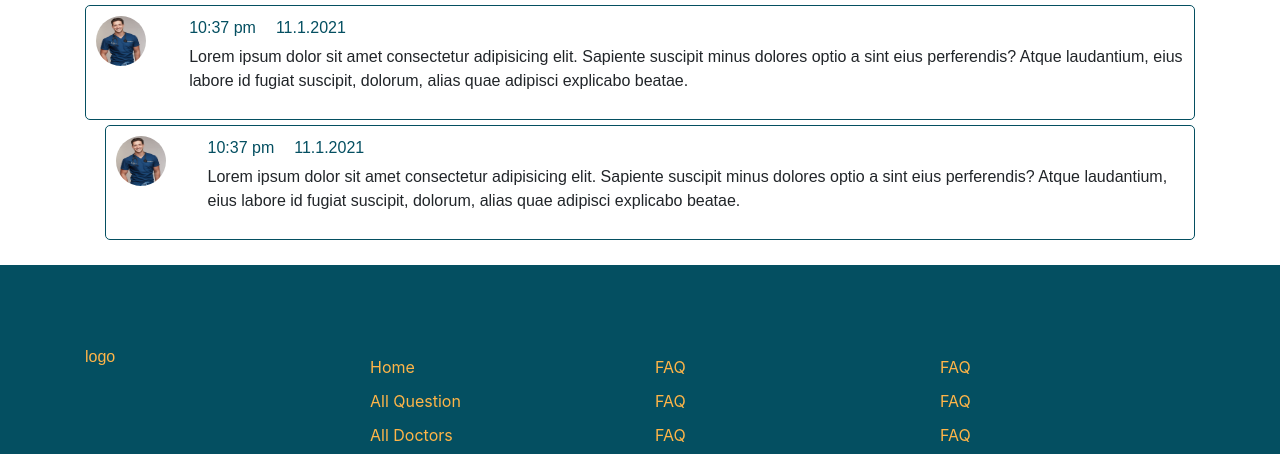
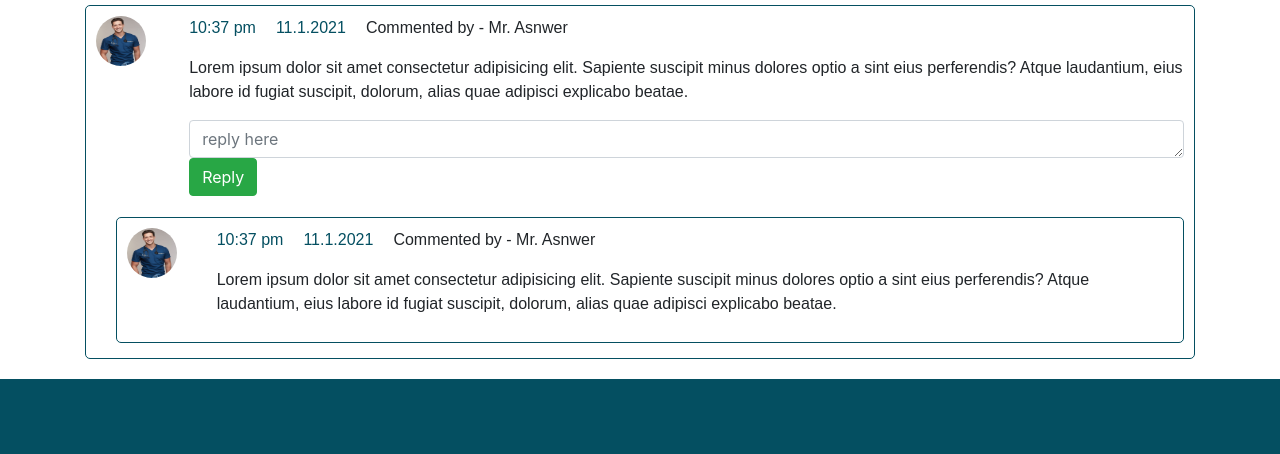
Before and after one commit to mustafiz-codes/animalPlanet, a plain HTML site: page single-question.html in a window 1280 px wide. Shown: the part 607-1061 px from the top of the page. Drawn offline with nearby package versions, Linux system fonts and the light colour scheme.

Commit message:
single post reply added

```diff
--- a/single-question.html
+++ b/single-question.html
@@ -115,6 +115,7 @@
                 <div class="comment-posted">
                   <p class="comment-posted-time">10:37 pm</p>
                   <p class="comment-posted-date">11.1.2021</p>
+                  <p>Commented by - Mr. Asnwer</p>
                 </div>
                 <p class="comment-body">
                   Lorem ipsum dolor sit amet consectetur adipisicing elit.
@@ -122,6 +123,15 @@
                   Atque laudantium, eius labore id fugiat suscipit, dolorum,
                   alias quae adipisci explicabo beatae.
                 </p>
+                <div class="new-reply">
+                  <form>
+                    <div class="form-group">
+                      <textarea class="form-control" id="exampleFormControlTextarea1" rows="1" placeholder="reply here"></textarea>
+                    <button type="submit" class="btn btn-success">
+                      Reply
+                    </button>
+                  </form>
+                </div>
               </div>
             </div>
           </div>
@@ -139,6 +149,7 @@
                   <div class="comment-posted">
                     <p class="comment-posted-time">10:37 pm</p>
                     <p class="comment-posted-date">11.1.2021</p>
+                    <p>Commented by - Mr. Asnwer</p>
                   </div>
                   <p class="comment-body">
                     Lorem ipsum dolor sit amet consectetur adipisicing elit.
```
